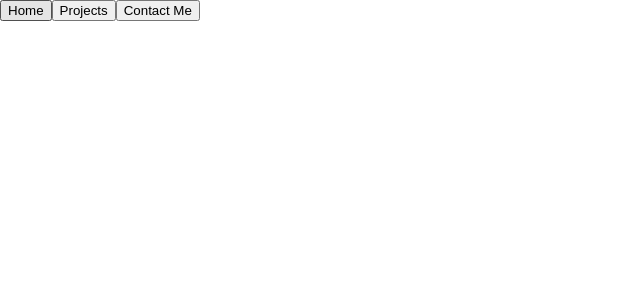
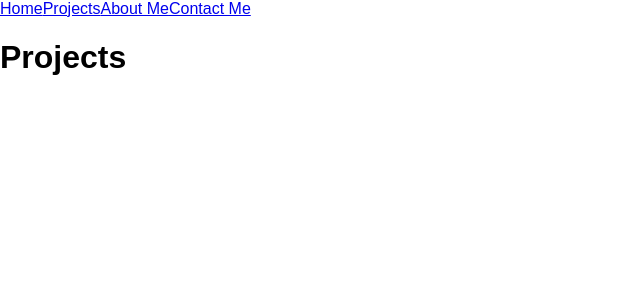
Before and after one commit to j-stuckey/web-portfolio, a React app: page /projects in a window 1280 px wide. Shown: the top 300 px of the page, without its empty margins (0-640 px from the left). Built offline with nearby package versions, Linux system fonts and the light colour scheme.

Commit message:
nav bar has Links using react router

```diff
--- a/package.json
+++ b/package.json
@@ -35,6 +35,8 @@
     "react": "^16.4.2",
     "react-dev-utils": "^5.0.2",
     "react-dom": "^16.4.2",
+    "react-router": "^4.3.1",
+    "react-router-dom": "^4.3.1",
     "resolve": "1.6.0",
     "style-loader": "0.19.0",
     "sw-precache-webpack-plugin": "0.11.4",
--- a/src/App.js
+++ b/src/App.js
@@ -1,17 +1,27 @@
 import React, { Component } from 'react';
 import NavBar from './nav';
-import styles from './styles/app.css';
+import Projects from './projects';
+import ContactForm from './contact';
+import About from './about';
+import { Route } from 'react-router';
+import { BrowserRouter as Router } from 'react-router-dom';
 
 class App extends Component {
 
   render() {
 
     return (
-        <div className={styles.background}>
 
-            <NavBar />
+            <Router>
+                <React.Fragment>
 
-        </div>
+                    <Route path="/" component={NavBar} />
+                    <Route exact path="/projects" component={Projects}/>
+                    <Route exact path="/aboutme" component={About} />
+                    <Route exact path="/contact" component={ContactForm}/>
+                </React.Fragment>
+
+            </Router>
     );
   }
 }
--- /dev/null
+++ b/src/about.js
@@ -0,0 +1,6 @@
+import React from 'react';
+
+export default function About(props){
+
+    return <h1>About Me</h1>;
+}
--- /dev/null
+++ b/src/contact.js
@@ -0,0 +1,6 @@
+import React from 'react';
+
+export default function ContactForm(props) {
+
+    return <h1>Contact Me:</h1>;
+}
--- a/src/nav.js
+++ b/src/nav.js
@@ -1,4 +1,5 @@
 import React from 'react';
+import { Link } from 'react-router-dom';
 
 export default class NavBar extends React.Component {
     navButton(){
@@ -8,9 +9,10 @@ export default class NavBar extends React.Component {
     render() {
         return (
             <nav>
-                <button onClick={() => this.navButton()}>Home</button>
-                <button>Projects</button>
-                <button>Contact Me</button>
+                <Link to="/">Home</Link>
+                <Link to="/projects">Projects</Link>
+                <Link to="/aboutme">About Me</Link>
+                <Link to="/contact">Contact Me</Link>
             </nav>
         );
     }
--- /dev/null
+++ b/src/projects.js
@@ -0,0 +1,5 @@
+import React from 'react';
+
+export default function Projects(props) {
+    return <h1>Projects</h1>;
+}
```
Also changed, not shown: 1 other file (tests, documents, lock files or other folders).
